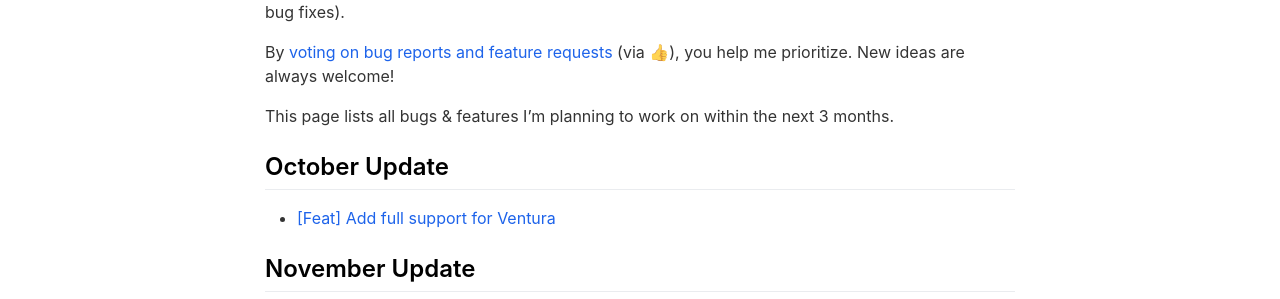
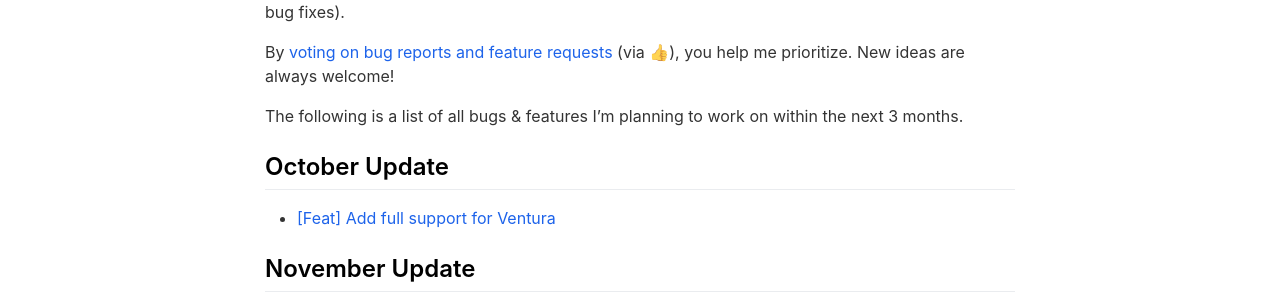
Before and after one commit to FlineDev/SCTranslator-LandingPage, a Jekyll site: the page built from _pages/roadmap.md, in a window 1280 px wide. Shown: the part 284-583 px from the top of the page. Built offline with Jekyll 4.4.1, drawn with Linux system fonts in a browser that asks for light colours; nearby versions of some CDN libraries.

Commit message:
Minor adjustments in roadmap explanation text

```diff
--- a/_pages/roadmap.md
+++ b/_pages/roadmap.md
@@ -8,9 +8,10 @@ include_in_header: true
 
 I am an Indie Developer and I want to develop and maintain multiple apps. Some of them are small-scoped one-off app ideas, but this is one of the larger scoped projects with potential for more features. For projects like this, I try to provide exactly **1 new feature per month** (there's no limit on bug fixes).
 
-By [voting on bug reports and feature requests](https://github.com/FlineDev/ReMafoX/issues?q=is%3Aissue+sort%3Aupdated+is%3Aopen) (via 👍), you help me prioritize. New ideas are always welcome!
+By [voting on bug reports and feature requests](https://github.com/FlineDev/ReMafoX/issues?q=is%3Aissue+sort%3Aupdated+is%3Aopen) (via 👍), you help me prioritize.
+New ideas are always welcome!
 
-This page lists all bugs & features I'm planning to work on within the next 3 months.
+The following is a list of all bugs & features I'm planning to work on within the next 3 months.
 
 ## October Update
 
```
